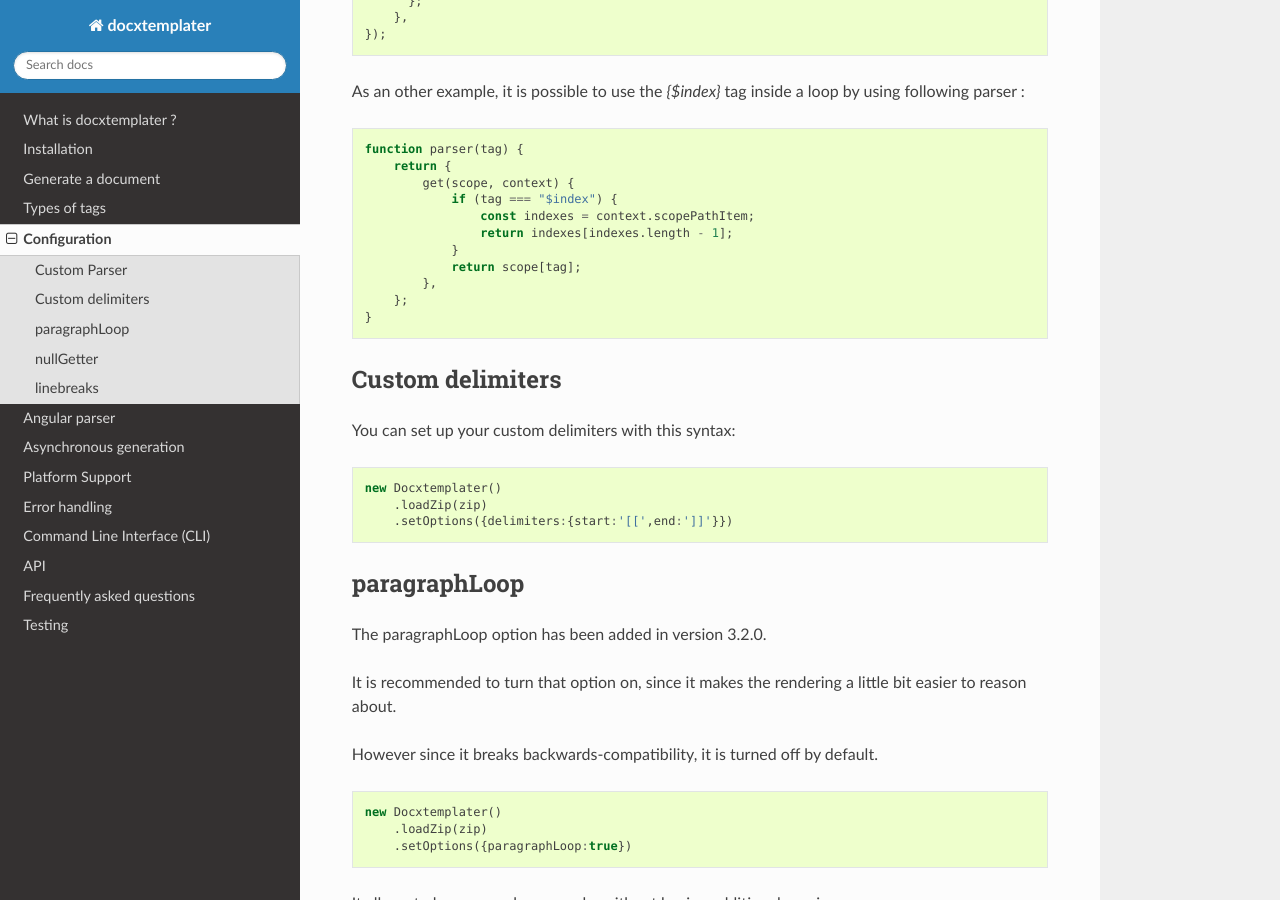
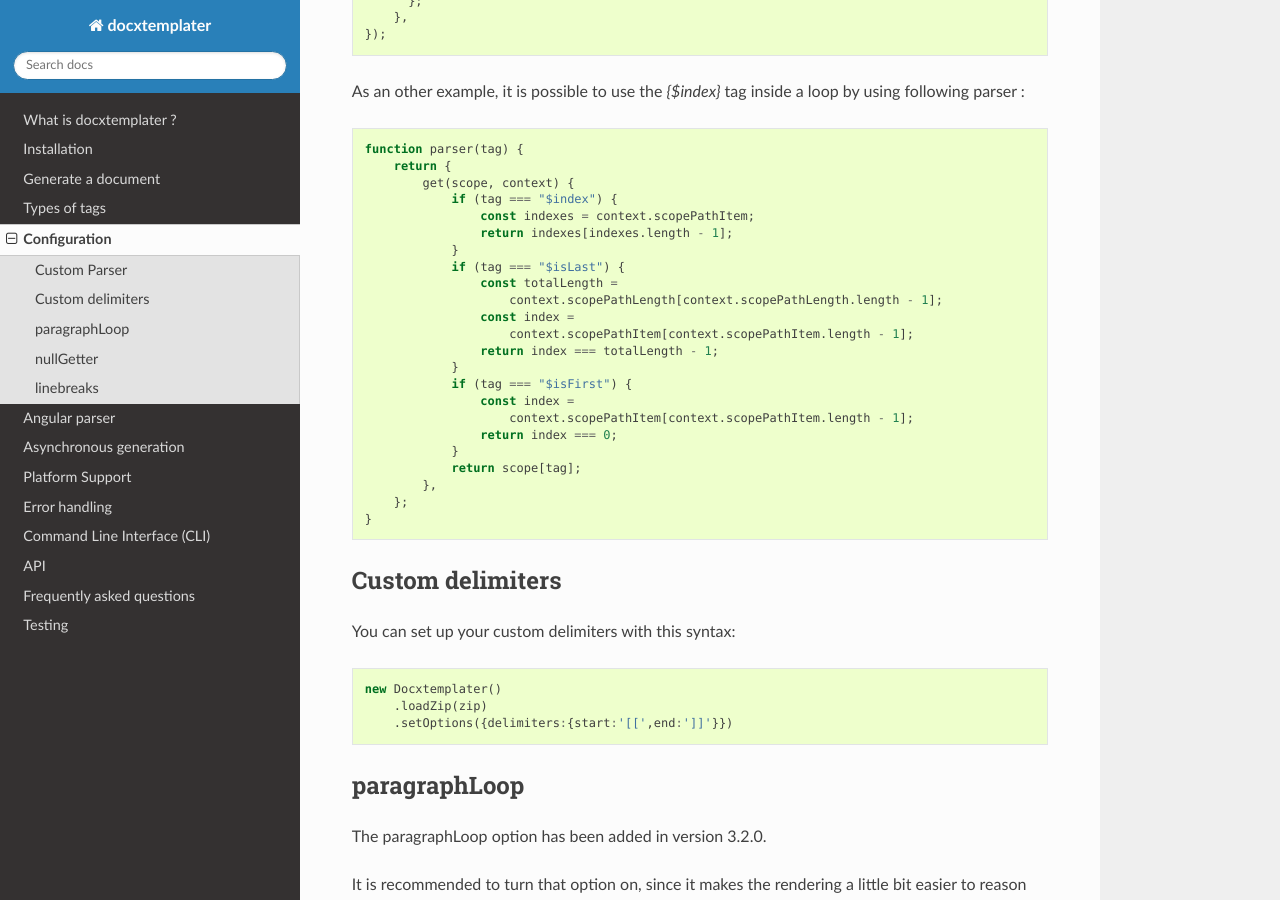
Before and after one commit to open-xml-templating/docxtemplater, a Sphinx documentation site: the page built from docs/source/configuration.rst, in a window 1280 px wide and 900 px high, scrolled down 3455 px. Built offline with Sphinx 7.4.7 and the Read the Docs theme 2.0.0, drawn with Linux system fonts in a browser that asks for light colours.

Commit message:
Make it possible to have $isLast feature by exposing scopePathLength

```diff
--- a/docs/source/configuration.rst
+++ b/docs/source/configuration.rst
@@ -185,6 +185,18 @@ As an other example, it is possible to use the `{$index}` tag inside a loop by u
                     const indexes = context.scopePathItem;
                     return indexes[indexes.length - 1];
                 }
+                if (tag === "$isLast") {
+                    const totalLength =
+                        context.scopePathLength[context.scopePathLength.length - 1];
+                    const index =
+                        context.scopePathItem[context.scopePathItem.length - 1];
+                    return index === totalLength - 1;
+                }
+                if (tag === "$isFirst") {
+                    const index =
+                        context.scopePathItem[context.scopePathItem.length - 1];
+                    return index === 0;
+                }
                 return scope[tag];
             },
         };
```
Also changed, not shown: CHANGELOG.md (+5 -0 lines), 5 other files.
